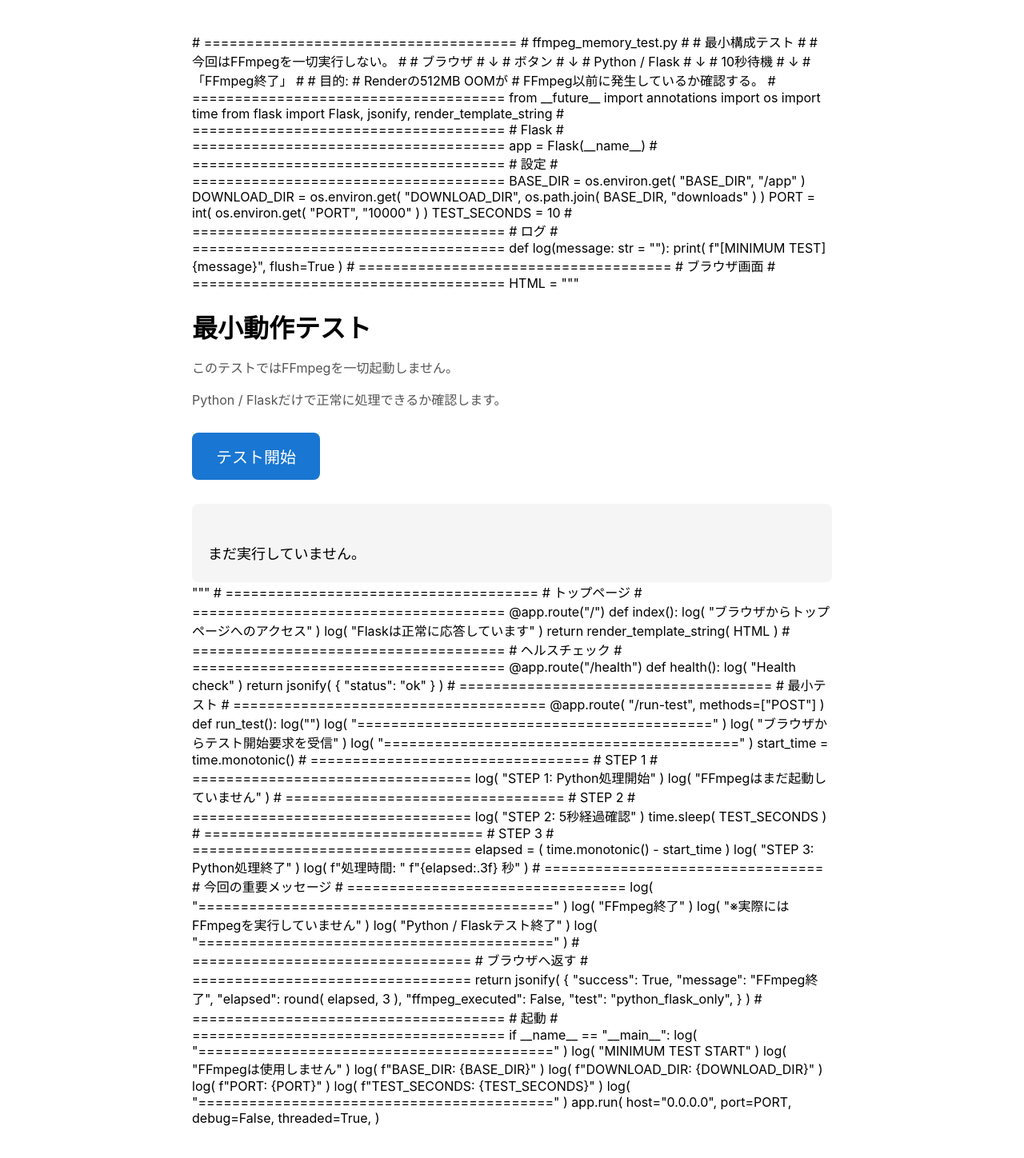
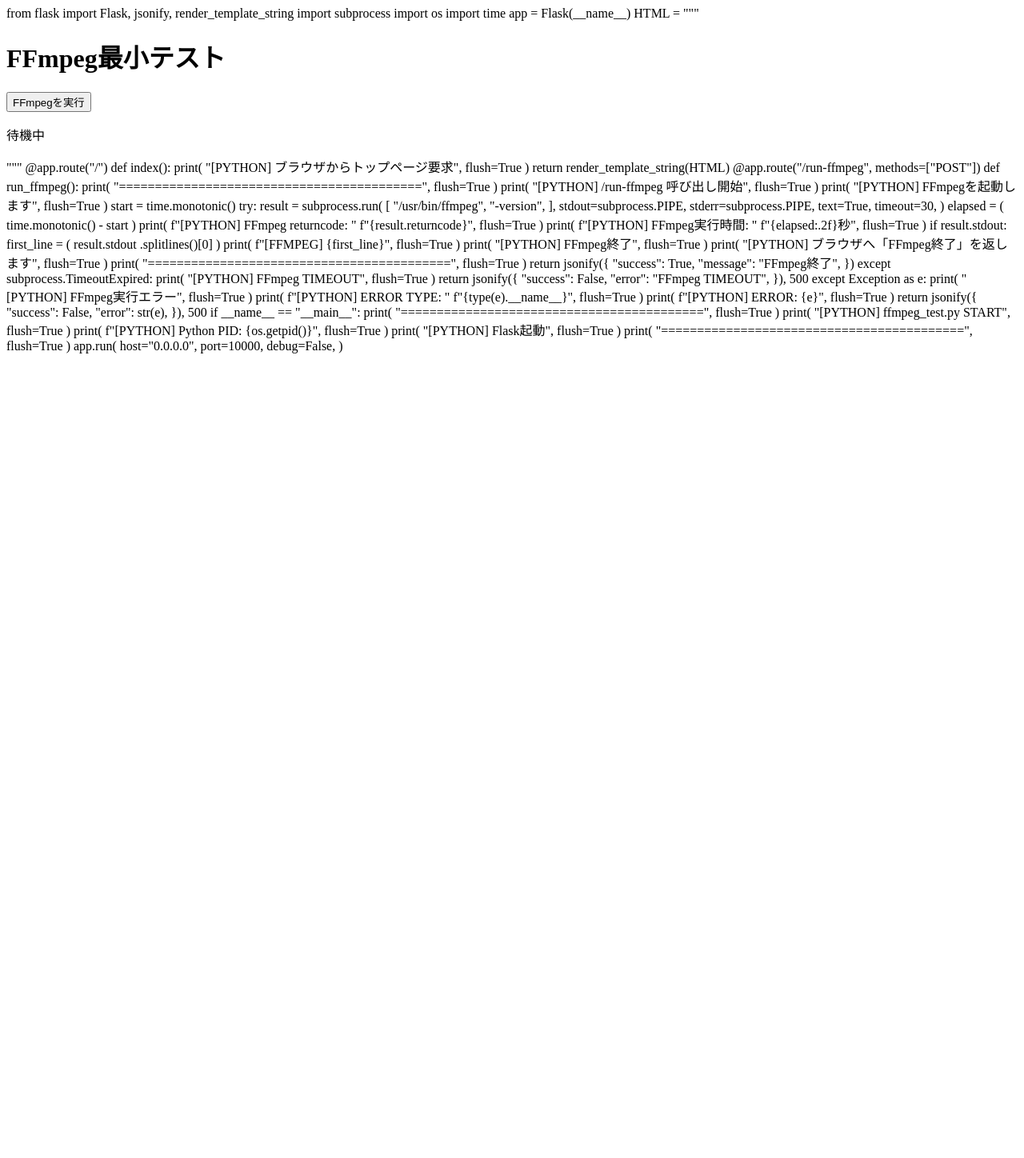
Before and after one commit to sasakiwrkspace-creator/y2conv, a Flask app: page / in a window 1280 px wide. Shown: the whole page at 80% size. After the commit the page ends 442 px from the top, so only its background shows below. Run offline with Flask 3, Linux system fonts and the light colour scheme; parts of the project's set-up code (start-up, migrations or seed data) failed here and were passed over.

Commit message:
Update index.html

```diff
--- a/templates/index.html
+++ b/templates/index.html
@@ -1,521 +1,223 @@
-# =====================================
-# ffmpeg_memory_test.py
-#
-# 最小構成テスト
-#
-# 今回はFFmpegを一切実行しない。
-#
-# ブラウザ
-#   ↓
-# ボタン
-#   ↓
-# Python / Flask
-#   ↓
-# 10秒待機
-#   ↓
-# 「FFmpeg終了」
-#
-# 目的:
-#   Renderの512MB OOMが
-#   FFmpeg以前に発生しているか確認する。
-# =====================================
-
-from __future__ import annotations
-
+from flask import Flask, jsonify, render_template_string
+import subprocess
 import os
 import time
-
-from flask import Flask, jsonify, render_template_string
-
-
-# =====================================
-# Flask
-# =====================================
 
 app = Flask(__name__)
 
 
-# =====================================
-# 設定
-# =====================================
-
-BASE_DIR = os.environ.get(
-    "BASE_DIR",
-    "/app"
-)
-
-DOWNLOAD_DIR = os.environ.get(
-    "DOWNLOAD_DIR",
-    os.path.join(
-        BASE_DIR,
-        "downloads"
-    )
-)
-
-PORT = int(
-    os.environ.get(
-        "PORT",
-        "10000"
-    )
-)
-
-TEST_SECONDS = 10
-
-
-# =====================================
-# ログ
-# =====================================
-
-def log(message: str = ""):
-
-    print(
-        f"[MINIMUM TEST] {message}",
-        flush=True
-    )
-
-
-# =====================================
-# ブラウザ画面
-# =====================================
-
 HTML = """
 <!DOCTYPE html>
-
 <html lang="ja">
-
 <head>
-
     <meta charset="UTF-8">
-
-<meta name="viewport"
-      content="width=device-width, initial-scale=1.0">
-
-<title>最小テスト</title>
-
-<style>
-
-body {
-    font-family:
-        -apple-system,
-        BlinkMacSystemFont,
-        "Segoe UI",
-        sans-serif;
-
-    padding: 40px;
-
-    max-width: 800px;
-
-    margin: 0 auto;
-}
-
-h1 {
-    margin-bottom: 10px;
-}
-
-.description {
-    color: #555;
-
-    margin-bottom: 30px;
-}
-
-button {
-    font-size: 20px;
-
-    padding:
-        15px 30px;
-
-    border: none;
-
-    border-radius: 8px;
-
-    background: #1976d2;
-
-    color: white;
-
-    cursor: pointer;
-}
-
-button:hover {
-    background: #1565c0;
-}
-
-button:disabled {
-    background: #999;
-
-    cursor: not-allowed;
-}
-
-#status {
-    margin-top: 30px;
-
-    padding: 20px;
-
-    border-radius: 8px;
-
-    background: #f5f5f5;
-
-    white-space: pre-wrap;
-
-    font-size: 18px;
-
-    line-height: 1.6;
-}
-
-.success {
-    background: #e8f5e9 !important;
-
-    color: #1b5e20;
-}
-
-.error {
-    background: #ffebee !important;
-
-    color: #b71c1c;
-}
-
-.running {
-    background: #e3f2fd !important;
-
-    color: #0d47a1;
-}
-
-</style>
-
+    <title>FFmpeg Test</title>
 </head>
-
-
 <body>
 
-<h1>最小動作テスト</h1>
+<h1>FFmpeg最小テスト</h1>
 
-<div class="description">
-
-<p>
-このテストではFFmpegを一切起動しません。
-</p>
-
-<p>
-Python / Flaskだけで正常に処理できるか確認します。
-</p>
-
-</div>
-
-
-<button
-    id="runButton"
-    onclick="runTest()"
->
-テスト開始
+<button onclick="runFFmpeg()">
+    FFmpegを実行
 </button>
 
-
-<div
-    id="status"
->
-まだ実行していません。
-</div>
-
+<p id="status">待機中</p>
 
 <script>
+async function runFFmpeg() {
 
-async function runTest() {
+    const status = document.getElementById("status");
 
-    const button =
-        document.getElementById(
-            "runButton"
-        );
-
-    const status =
-        document.getElementById(
-            "status"
-        );
-
-
-    button.disabled = true;
-
-    status.className = "running";
-
-    status.textContent =
-        "Python処理を開始しています...";
-
+    status.textContent = "Pythonに送信中...";
 
     try {
 
-        const response =
-            await fetch(
-                "/run-test",
-                {
+        const response = await fetch("/run-ffmpeg", {
             method: "POST"
-                }
-            );
+        });
 
-
-        const data =
-            await response.json();
-
+        const data = await response.json();
 
         if (data.success) {
 
-            status.className =
-                "success";
-
-            status.textContent =
-                "FFmpeg終了\\n\\n"
-                + "これは実際にはFFmpegを"
-                + "実行していません。\\n"
-                + "Python / Flaskのテストが"
-                + "正常終了しました。\\n\\n"
-                + "処理時間: "
-                + data.elapsed
-                + " 秒";
+            status.textContent = "FFmpeg終了";
 
         } else {
 
-            status.className =
-                "error";
-
             status.textContent =
-                "テスト失敗\\n\\n"
-                + data.message;
-
+                "FFmpegエラー: " + data.error;
         }
-
 
     } catch (error) {
 
-        status.className =
-            "error";
-
         status.textContent =
-            "ブラウザ側エラー\\n\\n"
-            + error;
-
-
-    } finally {
-
-        button.disabled = false;
-
+            "通信エラー: " + error;
     }
-
 }
-
 </script>
 
-
 </body>
-
 </html>
 """
 
 
-# =====================================
-# トップページ
-# =====================================
-
 @app.route("/")
 def index():
 
-    log(
-        "ブラウザからトップページへのアクセス"
+    print(
+        "[PYTHON] ブラウザからトップページ要求",
+        flush=True
     )
 
-    log(
-        "Flaskは正常に応答しています"
+    return render_template_string(HTML)
+
+
+@app.route("/run-ffmpeg", methods=["POST"])
+def run_ffmpeg():
+
+    print(
+        "==========================================",
+        flush=True
     )
 
-    return render_template_string(
-        HTML
+    print(
+        "[PYTHON] /run-ffmpeg 呼び出し開始",
+        flush=True
     )
 
-
-# =====================================
-# ヘルスチェック
-# =====================================
-
-@app.route("/health")
-def health():
-
-    log(
-        "Health check"
+    print(
+        "[PYTHON] FFmpegを起動します",
+        flush=True
     )
 
-    return jsonify(
-        {
-            "status": "ok"
-        }
+    start = time.monotonic()
+
+    try:
+
+        result = subprocess.run(
+            [
+                "/usr/bin/ffmpeg",
+                "-version",
+            ],
+            stdout=subprocess.PIPE,
+            stderr=subprocess.PIPE,
+            text=True,
+            timeout=30,
         )
 
-
-# =====================================
-# 最小テスト
-# =====================================
-
-@app.route(
-    "/run-test",
-    methods=["POST"]
-)
-def run_test():
-
-    log("")
-    log(
-        "=========================================="
+        elapsed = (
+            time.monotonic() - start
         )
 
-    log(
-        "ブラウザからテスト開始要求を受信"
+        print(
+            f"[PYTHON] FFmpeg returncode: "
+            f"{result.returncode}",
+            flush=True
         )
 
-    log(
-        "=========================================="
+        print(
+            f"[PYTHON] FFmpeg実行時間: "
+            f"{elapsed:.2f}秒",
+            flush=True
         )
 
+        if result.stdout:
 
-    start_time = time.monotonic()
-
-
-    # =================================
-    # STEP 1
-    # =================================
-
-    log(
-        "STEP 1: Python処理開始"
+            first_line = (
+                result.stdout
+                .splitlines()[0]
             )
 
-    log(
-        "FFmpegはまだ起動していません"
+            print(
+                f"[FFMPEG] {first_line}",
+                flush=True
             )
 
-
-    # =================================
-    # STEP 2
-    # =================================
-
-    log(
-        "STEP 2: 5秒経過確認"
+        print(
+            "[PYTHON] FFmpeg終了",
+            flush=True
         )
 
-    time.sleep(
-        TEST_SECONDS
+        print(
+            "[PYTHON] ブラウザへ「FFmpeg終了」を返します",
+            flush=True
         )
 
-
-    # =================================
-    # STEP 3
-    # =================================
-
-    elapsed = (
-        time.monotonic()
-        - start_time
+        print(
+            "==========================================",
+            flush=True
         )
 
+        return jsonify({
+            "success": True,
+            "message": "FFmpeg終了",
+        })
 
-    log(
-        "STEP 3: Python処理終了"
+    except subprocess.TimeoutExpired:
+
+        print(
+            "[PYTHON] FFmpeg TIMEOUT",
+            flush=True
         )
 
-    log(
-        f"処理時間: "
-        f"{elapsed:.3f} 秒"
+        return jsonify({
+            "success": False,
+            "error": "FFmpeg TIMEOUT",
+        }), 500
+
+    except Exception as e:
+
+        print(
+            "[PYTHON] FFmpeg実行エラー",
+            flush=True
         )
 
-
-    # =================================
-    # 今回の重要メッセージ
-    # =================================
-
-    log(
-        "=========================================="
+        print(
+            f"[PYTHON] ERROR TYPE: "
+            f"{type(e).__name__}",
+            flush=True
         )
 
-    log(
-        "FFmpeg終了"
+        print(
+            f"[PYTHON] ERROR: {e}",
+            flush=True
         )
 
-    log(
-        "※実際にはFFmpegを実行していません"
-    )
+        return jsonify({
+            "success": False,
+            "error": str(e),
+        }), 500
 
-    log(
-        "Python / Flaskテスト終了"
-    )
-
-    log(
-        "=========================================="
-    )
-
-
-    # =================================
-    # ブラウザへ返す
-    # =================================
-
-    return jsonify(
-        {
-            "success":
-                True,
-
-            "message":
-                "FFmpeg終了",
-
-            "elapsed":
-                round(
-                    elapsed,
-                    3
-                ),
-
-            "ffmpeg_executed":
-                False,
-
-            "test":
-                "python_flask_only",
-        }
-    )
-
-
-# =====================================
-# 起動
-# =====================================
 
 if __name__ == "__main__":
 
-    log(
-        "=========================================="
+    print(
+        "==========================================",
+        flush=True
     )
 
-    log(
-        "MINIMUM TEST START"
+    print(
+        "[PYTHON] ffmpeg_test.py START",
+        flush=True
     )
 
-    log(
-        "FFmpegは使用しません"
+    print(
+        f"[PYTHON] Python PID: {os.getpid()}",
+        flush=True
     )
 
-    log(
-        f"BASE_DIR: {BASE_DIR}"
+    print(
+        "[PYTHON] Flask起動",
+        flush=True
     )
 
-    log(
-        f"DOWNLOAD_DIR: {DOWNLOAD_DIR}"
+    print(
+        "==========================================",
+        flush=True
     )
-
-    log(
-        f"PORT: {PORT}"
-    )
-
-    log(
-        f"TEST_SECONDS: {TEST_SECONDS}"
-    )
-
-    log(
-        "=========================================="
-    )
-
 
     app.run(
         host="0.0.0.0",
-
-        port=PORT,
-
+        port=10000,
         debug=False,
-
-        threaded=True,
     )
```
Lines whose indentation alone changed are shown as unchanged.
